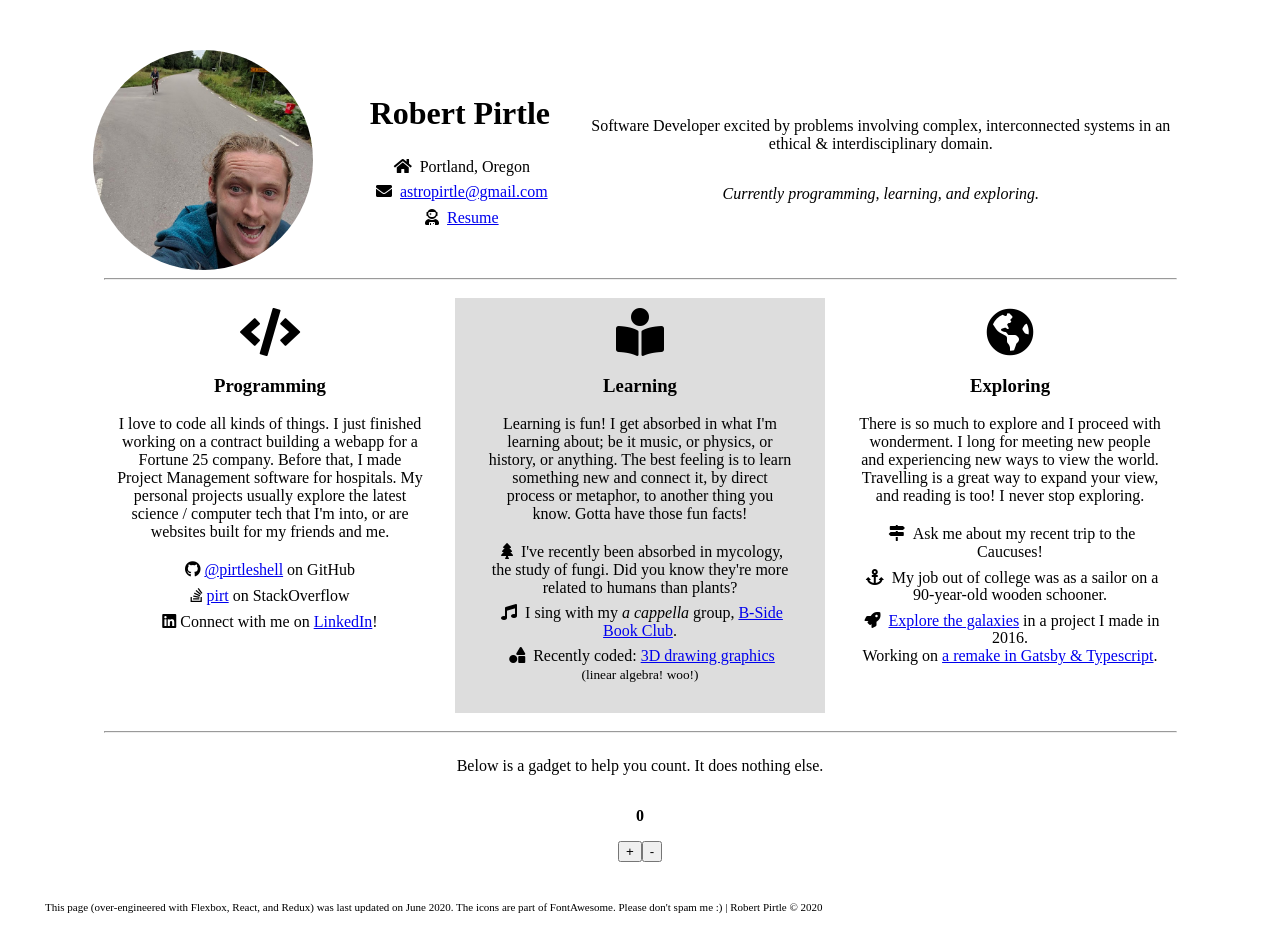
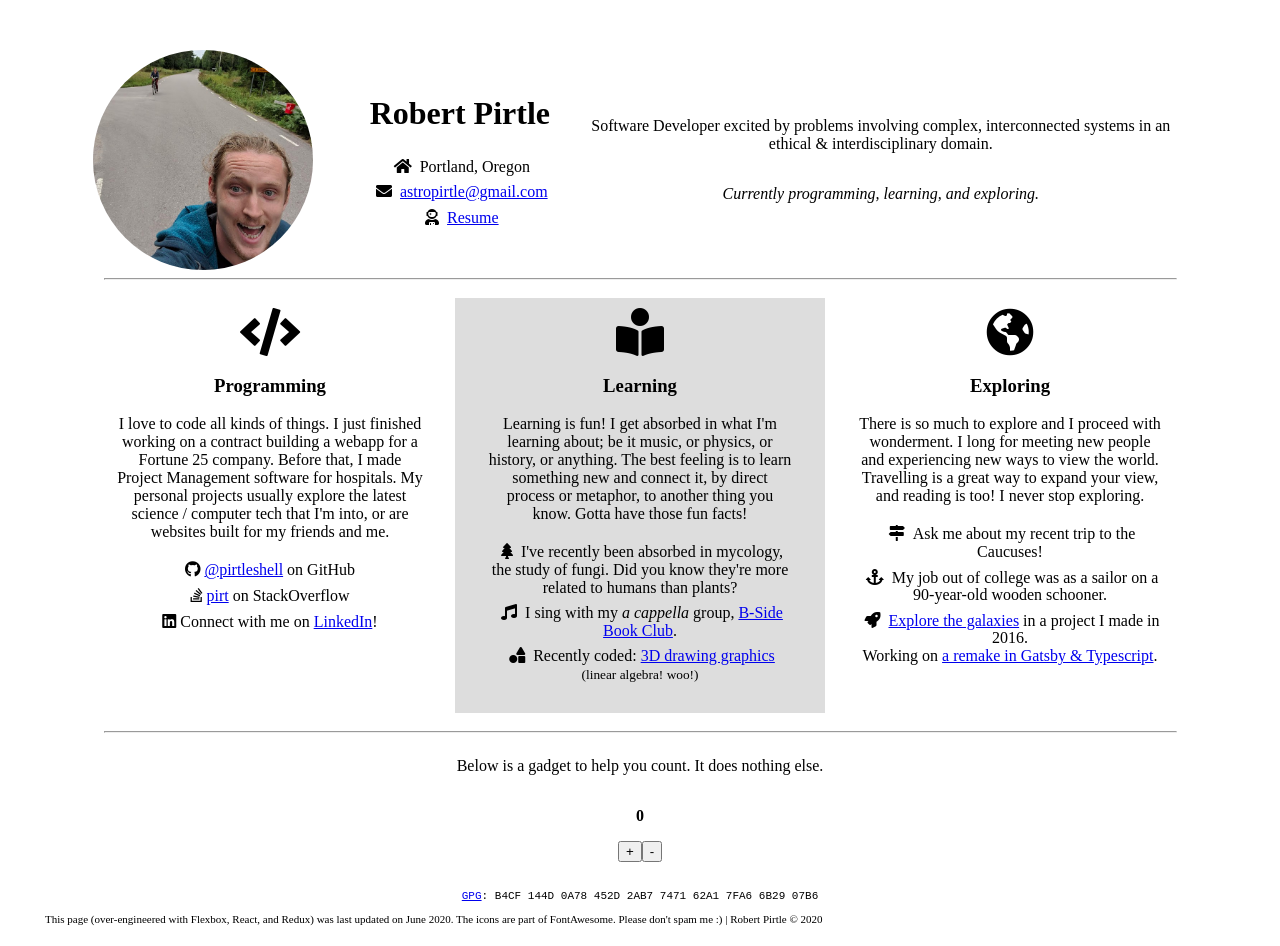
Before and after one commit to pirtleshell/profile, a React (Create React App) app: page / in a window 1280 px wide. Built offline with nearby package versions, Linux system fonts and the light colour scheme.

Commit message:
add gpg :key:

```diff
--- a/public/style.css
+++ b/public/style.css
@@ -18,6 +18,8 @@ img {
 hr { width: 90%; }
 
 footer {
+  display: flex;
+  flex-direction: column;
   text-align: left;
   font-size: 11px;
   padding: 28px 0 0 0;
--- a/src/components/Footer.js
+++ b/src/components/Footer.js
@@ -3,6 +3,9 @@ import React from 'react';
 const Footer = () => {
   return (
     <footer>
+      <code style={{ alignSelf: 'center' }}>
+        <a href="/pirtle-gpg.pub">GPG</a>: B4CF 144D 0A78 452D 2AB7  7471 62A1 7FA6 6B29 07B6
+      </code>
       <p>
         This page (over-engineered with Flexbox, React, and Redux) was last
         updated on June 2020. The icons are part of FontAwesome. Please don't
```
Also changed, not shown: 1 other file (tests, documents, lock files or other folders).
